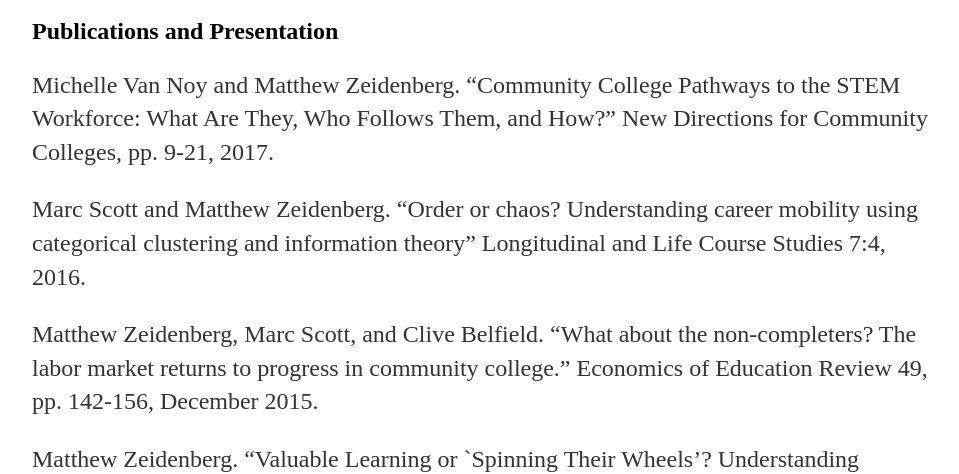
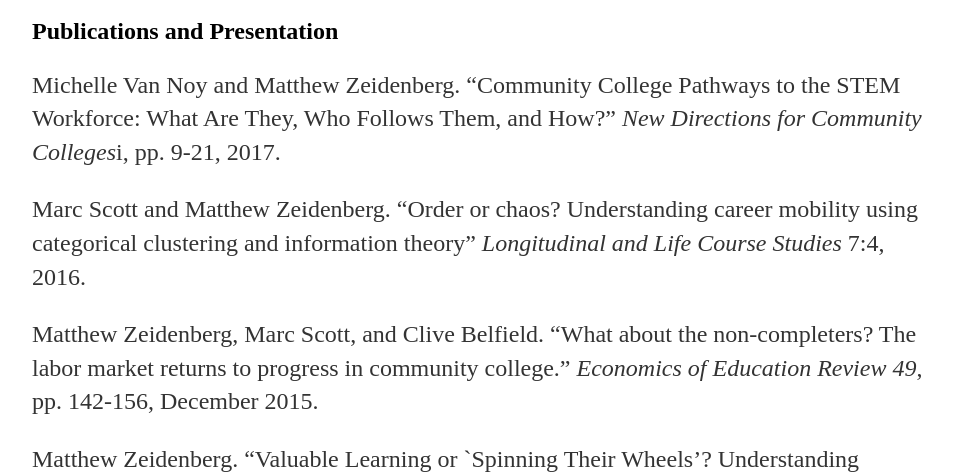
Before and after one commit to mzeidenberg/mzeidenberg.github.io, a Jekyll site: the page built from cv/index.html, in a window 1280 px wide and 900 px high. Shown: the part 338-812 px from the top of the window, without its empty margins (160-1119 px from the left). Built offline with Jekyll 4.4.1, drawn with Linux system fonts in a browser that asks for light colours.

Commit message:
update cv

```diff
--- a/cv/index.html
+++ b/cv/index.html
@@ -11,12 +11,12 @@
 </p>
 <h2>Publications and Presentation</h2>
 <p>
-Michelle Van Noy and Matthew Zeidenberg. “Community College Pathways to the STEM Workforce: What Are They, Who Follows Them, and How?” New Directions for Community Colleges, pp. 9-21, 2017.
+Michelle Van Noy and Matthew Zeidenberg. “Community College Pathways to the STEM Workforce: What Are They, Who Follows Them, and How?” <i>New Directions for Community Colleges</i>i, pp. 9-21, 2017.
 <p>
-Marc Scott and Matthew Zeidenberg. “Order or chaos? Understanding career mobility using categorical clustering and information theory” Longitudinal and Life Course
-Studies 7:4, 2016.
+Marc Scott and Matthew Zeidenberg. “Order or chaos? Understanding career mobility using categorical clustering and information theory” <i>Longitudinal and Life Course
+Studies</i> 7:4, 2016.
 <p>
-Matthew Zeidenberg, Marc Scott, and Clive Belfield. “What about the non-completers? The labor market returns to progress in community college.” Economics of Education Review 49,  pp. 142-156, December 2015.
+Matthew Zeidenberg, Marc Scott, and Clive Belfield. “What about the non-completers? The labor market returns to progress in community college.” <i>Economics of Education Review 49</i>,  pp. 142-156, December 2015.
 <p>
 Matthew Zeidenberg. “Valuable Learning or `Spinning Their Wheels’? Understanding Excess Credits Earned by Community College Associate Degree Completers.”   Community College Review 43:2, pp. 123-141, March 2015.
 <p>
@@ -69,15 +69,11 @@
 George Tsibouris and Matthew Zeidenberg, "Testing the Efficient Markets Hypothesis with Gradient Descent Algorithms," in Apostolos-Paul Refenes, ed., Neural Networks in the Capital Markets, Wiley: New York, 1995.
 <p>
 Matthew Zeidenberg and Joel Rogers, "Kill the King: Monopolies, Alliances, and Litigation in the American Computer Industry," paper presented at the conference on "Changing Patterns of Business Disputing," Institute for Legal Studies, University of Wisconsin-Madison, 1993. Earlier version presented at the Midwest Sociological Society meeting, 1993.
-
 <p>
 George Tsibouris and Matthew Zeidenberg, "Back Propagation as a Test of the Efficient Markets Hypothesis." Proceedings of the Hawaii International Conference on System Sciences, IEEE,1992.
-
 <p>
 Matthew Zeidenberg, "Implementing Spatial Relations in Neural Nets: The Case of Figure/Ground and Containment," Technical Report, Electrotechnical Laboratory, Tsukuba, Ibaraki, Japan, 1991.
-
 <p>
 George Tsibouris and Matthew Zeidenberg, "Predicting Stock Market Fluctuations using Neural Network Models." Paper presented at the Annual Meeting of the Society for Economic Dynamics and Control, Capri, Italy, 1991.
-
 <p>
 Matthew Zeidenberg, Neural Networks in Artificial Intelligence, Ellis Horwood Ltd., Chichester UK, 1990, 268pp. (book)
```
